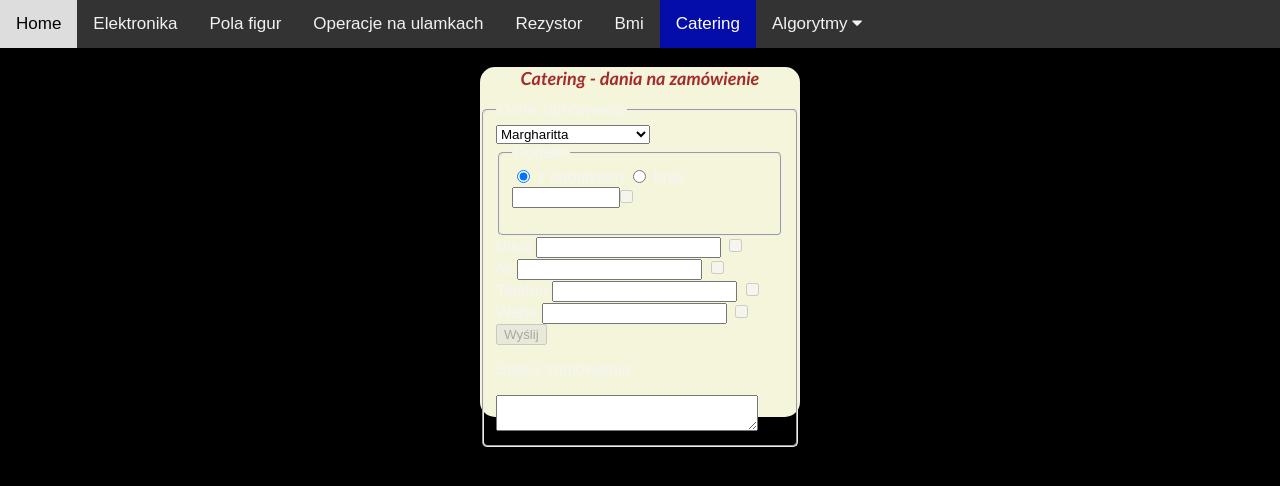
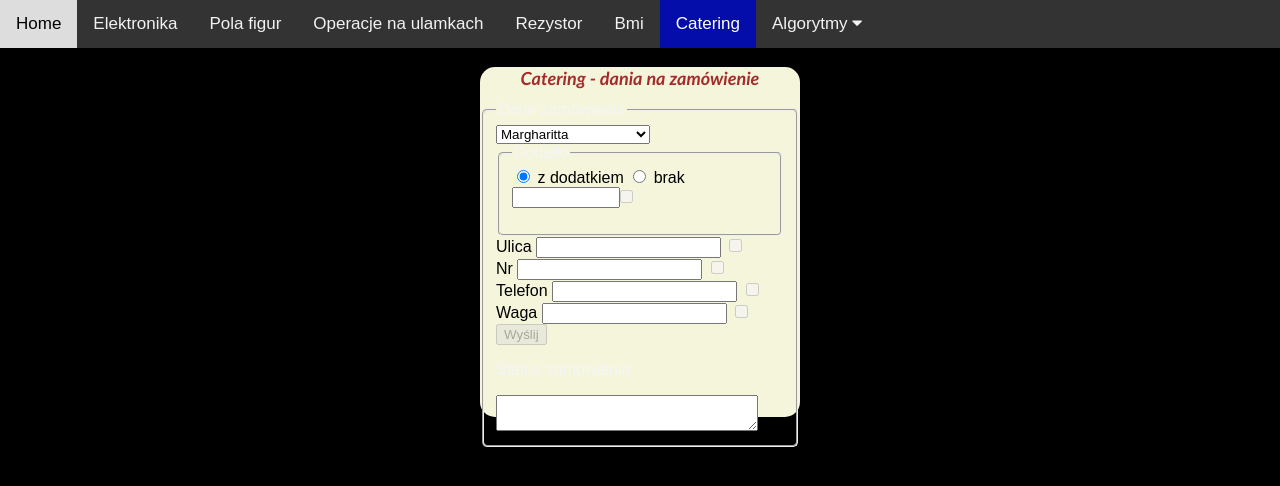
Before and after one commit to lon40seminarium-kotzian-oskar/lon40seminarium-kotzian-oskar-ale-moze-dziala, a Django app: page /catering/ in a window 1280 px wide. Shown: the top 486 px of the page. Run offline with Django 5.2, Linux system fonts and the light colour scheme; data that the repository does not hold is empty.

Commit message:
dawno nic niebyło

```diff
--- a/catering/static/catering/style.css
+++ b/catering/static/catering/style.css
@@ -16,6 +16,9 @@ h1{
     color: brown;
     text-align: center;
 }
+label {
+    color: #000;
+}
 #dodatek{
     float: left;
 }
```
